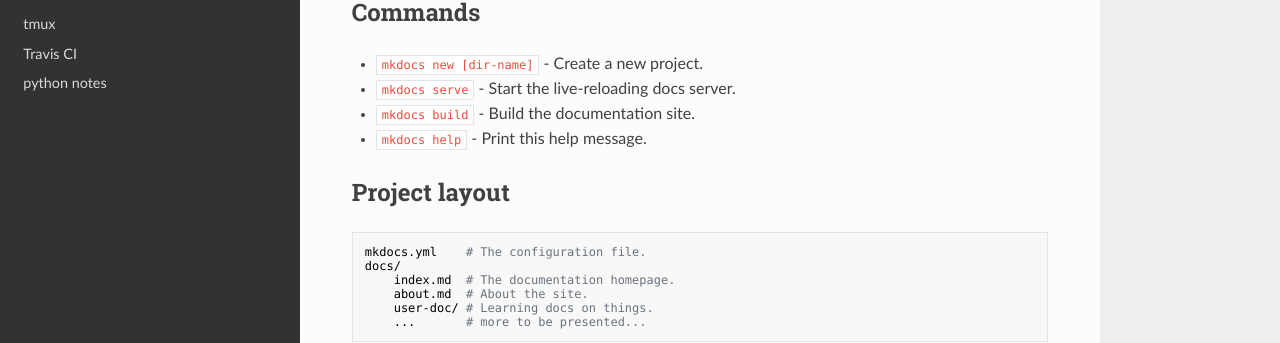
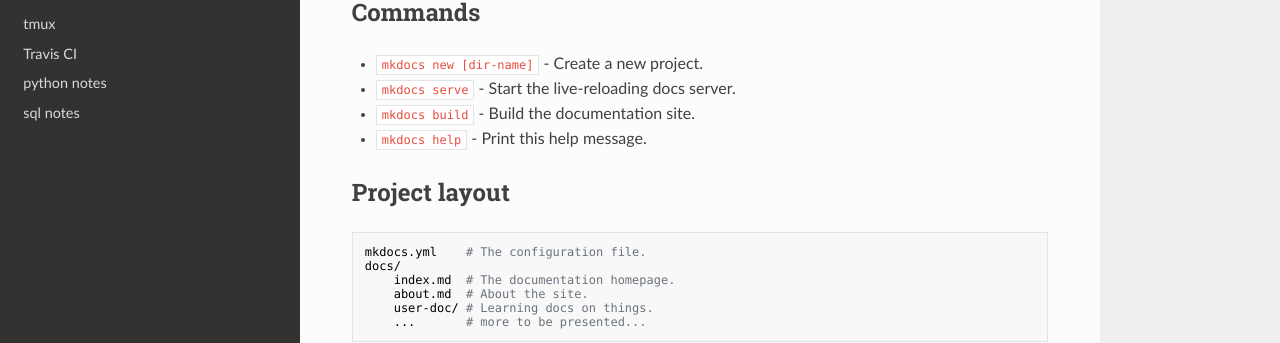
Before and after one commit to linviaz/foxie, an MkDocs documentation site: the page built from docs/index.md, in a window 1280 px wide. Shown: the part 260-603 px from the top of the page. Built offline with MkDocs 1.6.1, drawn with Linux system fonts in a browser that asks for light colours; nearby versions of some CDN libraries; old or Windows-style settings are respelled for this version of MkDocs.

Commit message:
adding sql

```diff
--- a/mkdocs.yml
+++ b/mkdocs.yml
@@ -9,3 +9,4 @@
     - 'tmux': 'user-doc/tmux.md'
     - 'Travis CI': 'user-doc/travis.md'
     - 'python notes': 'user-doc/pylearn.md'
+    - 'sql notes': 'user-doc/sql.md'
```
